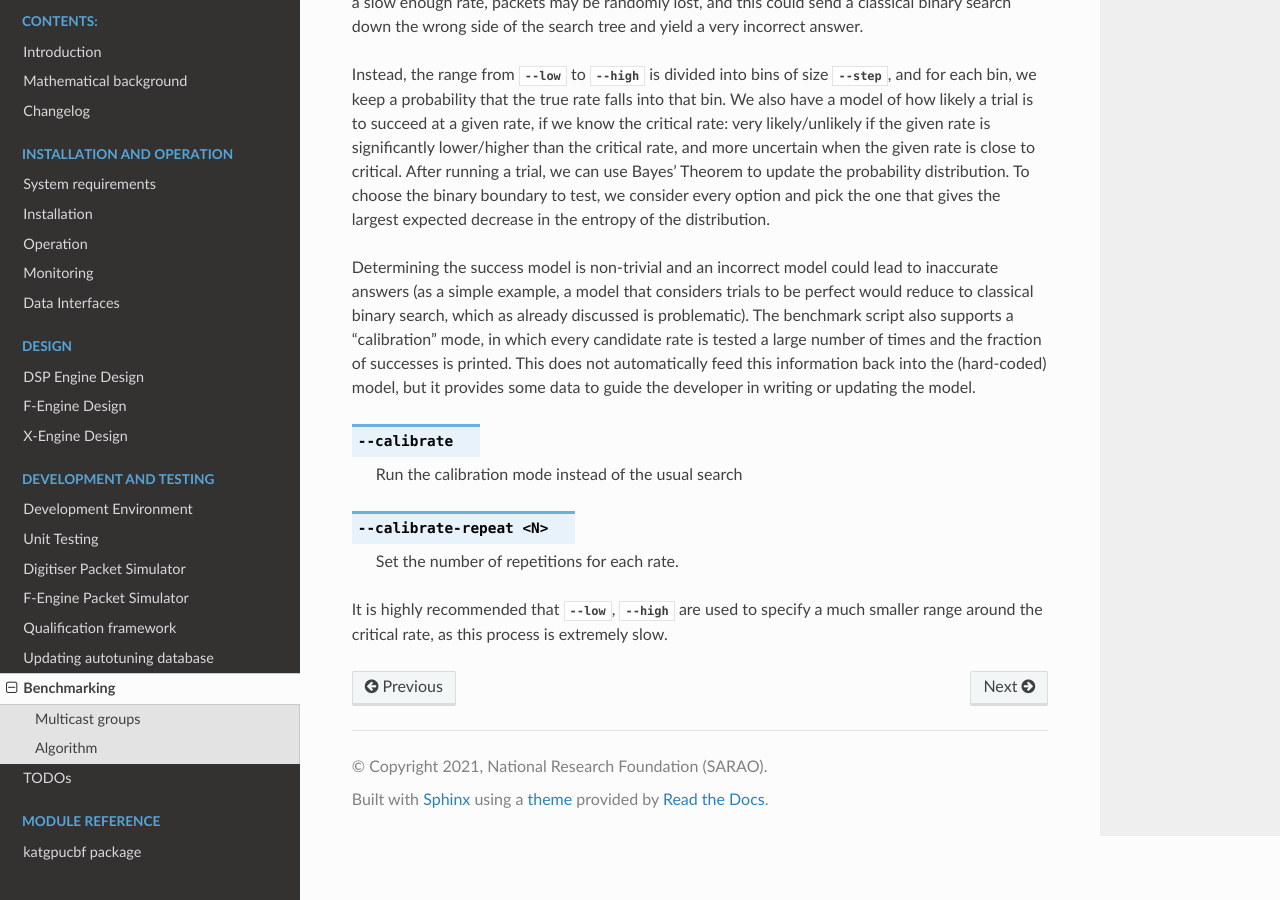
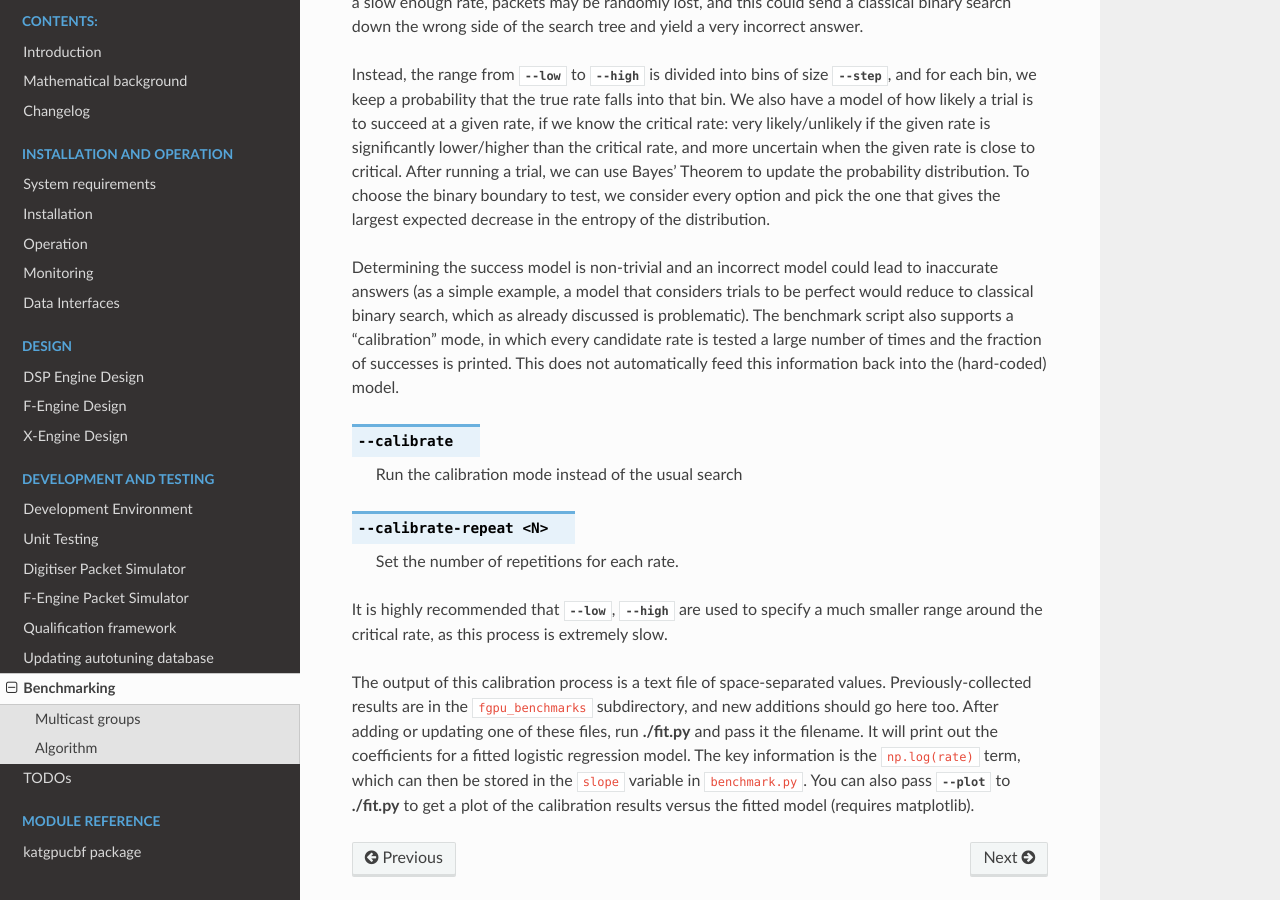
Before and after one commit to ska-sa/katgpucbf, a Sphinx documentation site: the page built from doc/benchmarking.rst, in a window 1280 px wide and 900 px high, scrolled down 2507 px. Built offline with Sphinx 7.4.7 and the Read the Docs theme 2.0.0, drawn with Linux system fonts in a browser that asks for light colours; the version number could not be read and is left out.

Commit message:
Document fit.py

```diff
--- a/doc/benchmarking.rst
+++ b/doc/benchmarking.rst
@@ -143,8 +143,7 @@ be perfect would reduce to classical binary search, which as already discussed
 is problematic). The benchmark script also supports a "calibration" mode, in
 which every candidate rate is tested a large number of times and the fraction
 of successes is printed. This does not automatically feed this information
-back into the (hard-coded) model, but it provides some data to guide the
-developer in writing or updating the model.
+back into the (hard-coded) model.
 
 .. option:: --calibrate
 
@@ -157,3 +156,13 @@ developer in writing or updating the model.
 It is highly recommended that :option:`--low`, :option:`--high` are used to specify
 a much smaller range around the critical rate, as this process is extremely
 slow.
+
+The output of this calibration process is a text file of space-separated
+values.  Previously-collected results are in the :file:`fgpu_benchmarks`
+subdirectory, and new additions should go here too. After adding or updating
+one of these files, run :program:`./fit.py` and pass it the filename. It will
+print out the coefficients for a fitted logistic regression model. The key
+information is the ``np.log(rate)`` term, which can then be stored in the
+``slope`` variable in :file:`benchmark.py`. You can also pass
+:option:`!--plot` to :program:`./fit.py` to get a plot of the calibration
+results versus the fitted model (requires matplotlib).
```
